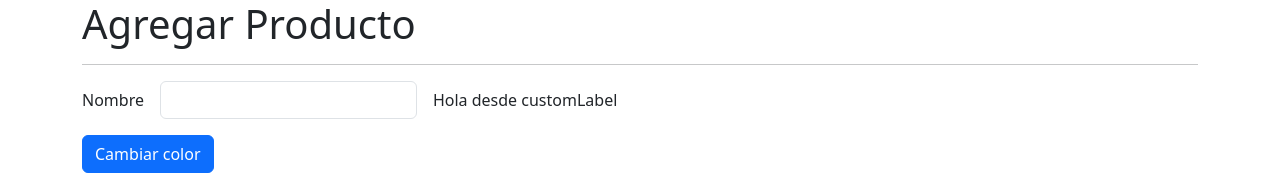
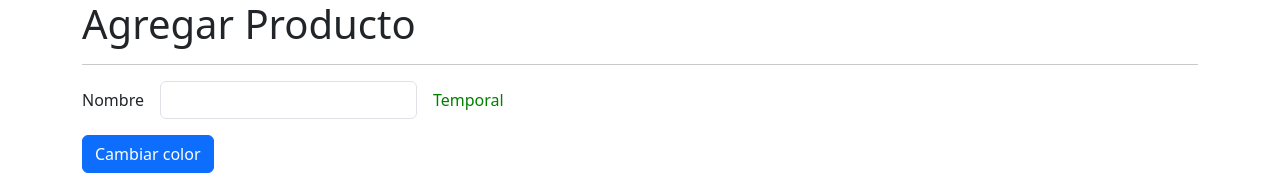
Before and after one commit to leandropereyradev/curso-angular-directives-signals, an Angular app: page /products/product in a window 1280 px wide. Shown: the top 179 px of the page. Built offline with nearby package versions, Linux system fonts and the light colour scheme.

Commit message:
Custom directive: customLabel: @Input: change color

```diff
--- a/src/app/products/pages/product-page/product-page.component.html
+++ b/src/app/products/pages/product-page/product-page.component.html
@@ -13,7 +13,7 @@
     </div>
 
     <div class="col-auto">
-      <span customLabel></span>
+      <span customLabel [color]="color">Temporal</span>
     </div>
   </div>
 
--- a/src/app/shared/directives/custom-label.directive.ts
+++ b/src/app/shared/directives/custom-label.directive.ts
@@ -1,21 +1,34 @@
-import { Directive, ElementRef, OnInit } from '@angular/core';
+import { Directive, ElementRef, Input, OnInit } from '@angular/core';
 
 @Directive({
   selector: '[customLabel]',
 })
 export class CustomLabelDirective implements OnInit {
   private htmlElement?: ElementRef<HTMLElement>;
+  private _color: string = 'red';
+
+  @Input() set color(value: string) {
+    this._color = value;
+    this.setStyle();
+  }
 
   constructor(private el: ElementRef<HTMLElement>) {
-    console.log('Directiva: Constructor');
-    console.log({ 'Directiva constructor:': el });
+    // console.log('Directiva: Constructor');
+    // console.log({ 'Directiva constructor:': el });
 
     this.htmlElement = el;
 
-    this.htmlElement.nativeElement.innerHTML = 'Hola desde customLabel';
+    // this.htmlElement.nativeElement.innerHTML = 'Hola desde customLabel';
   }
 
   ngOnInit(): void {
-    console.log('Directiva: ngOnInit');
+    // console.log('Directiva: ngOnInit');
+    this.setStyle();
+  }
+
+  setStyle(): void {
+    if (!this.htmlElement) return;
+
+    this.htmlElement.nativeElement.style.color = this._color;
   }
 }
```
